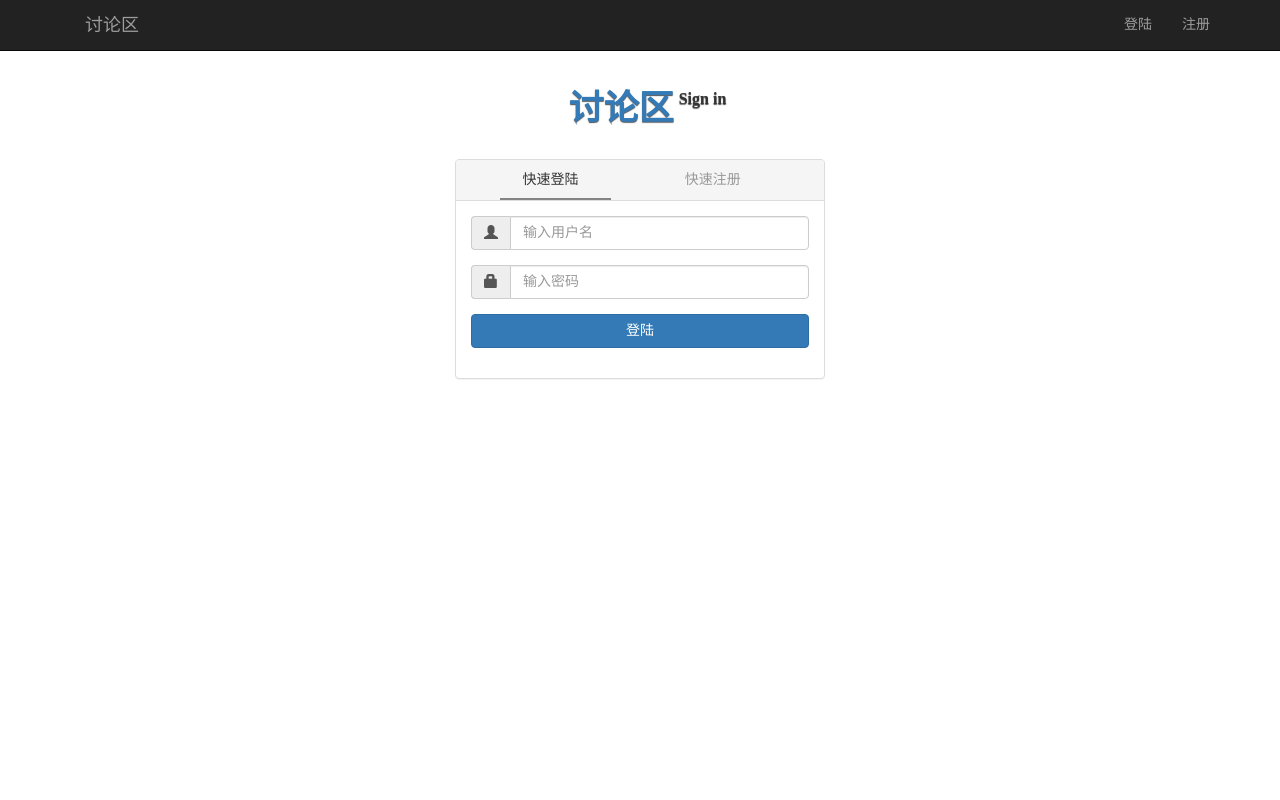
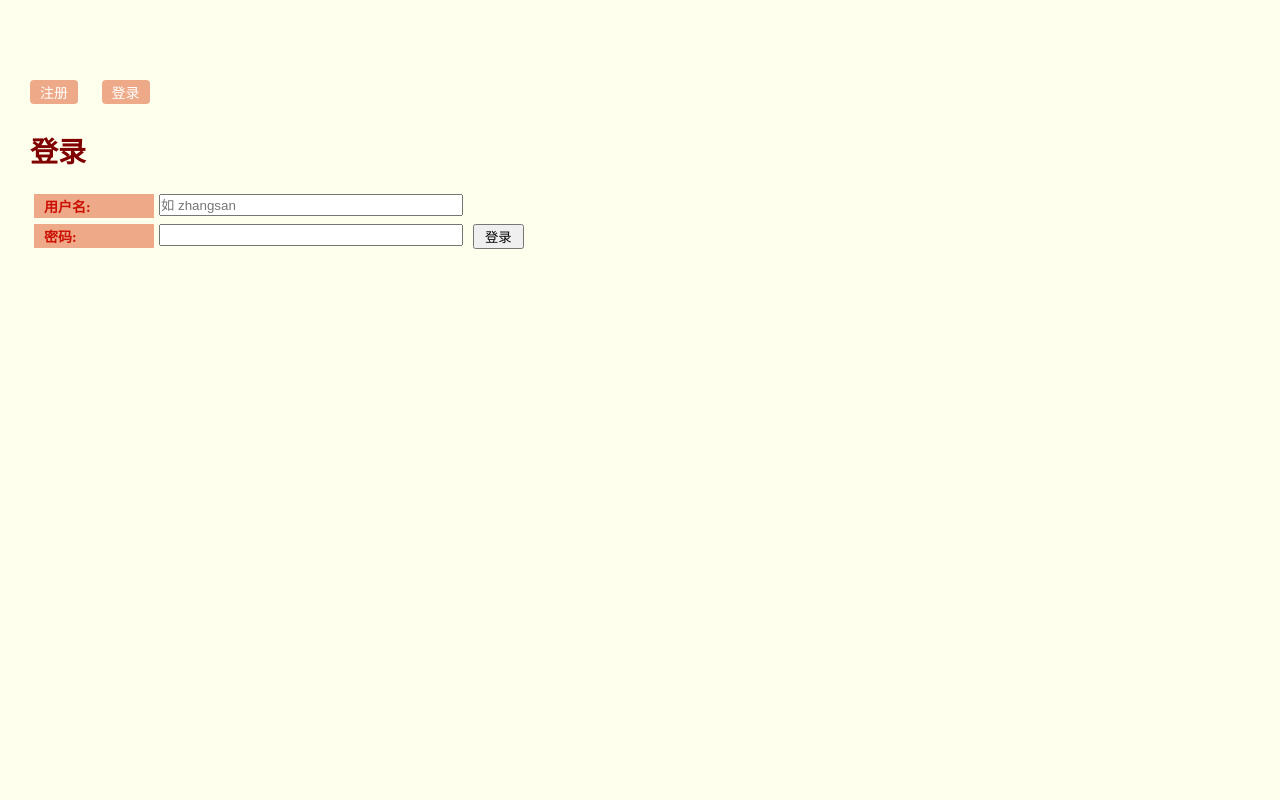
Before and after one commit to yisar/phptm, a PHP site: page /login.php in a window 1280 px wide. Run offline with PHP 8.4, Linux system fonts and the light colour scheme.

Commit message:
搞定登录

```diff
--- a/view/default/footer.php
+++ b/view/default/footer.php
@@ -6,7 +6,7 @@ $isLogin = userModel::isLogin(); ?>
 			<li><a href="./login.php">登陆</a></li>
 			<li><a href="./login.php?tab=2">注册</a></li>
 		<?php } else { ?>
-			<li class="hidden-xs curr-login">当前登陆：
+			<li class="hidden-xs curr-login">当前登录:
 				<?php echo $_SESSION['nickname']; ?>
 			</li>
 			<li><a href="./ucenter.php">个人中心</a></li>
--- a/view/default/login.php
+++ b/view/default/login.php
@@ -1,104 +1,118 @@
-<?php defined('ACC')||exit('ACC Denied'); ?>
 <!DOCTYPE html>
-<html lang="zh-cn">
+<html lang="zh">
+
 <head>
     <meta charset="UTF-8">
-    <meta name="viewport" content="initial-scale=1, maximum-scale=1, user-scalable=no, width=device-width" />
-    <title>登陆 - <?echo SITENAME;?></title>
-    <script src="http://cdn.bootcss.com/jquery/1.12.4/jquery.min.js"></script>
-    <link rel="stylesheet" href="http://cdn.bootcss.com/bootstrap/3.3.0/css/bootstrap.min.css">
-    <link rel="stylesheet" href="view/default/css/login.css">
+    <meta http-equiv="X-UA-Compatible" content="IE=edge">
+    <meta name="viewport" content="width=device-width, initial-scale=1.0">
+    <title>登录</title>
+    <link rel="stylesheet" href="view/default/style.css">
 </head>
+
 <body>
-<div class="container">
-    <div class="navbar navbar-inverse navbar-fixed-top">
-        <div class="navbar-inner">
-            <div class="container">
-                <div class="navbar-header">
-                    <a href="./" class="navbar-brand"><?php echo SITENAME;?></a>
-                    <button style="border:none" class="navbar-toggle" data-toggle="collapse" data-target="#userbar">
-                        <span class="glyphicon glyphicon-user" style="color:#fff"></span>
-                    </button>
-                </div>
-                <div id="userbar" class="navbar-collapse collapse">
-                    <ul class="navbar-nav nav navbar-right">
-                        <li><a href="./login.php">登陆</a></li>
-                        <li><a href="./login.php?tab=2">注册</a></li>
-                    </ul>
+    <style>
+        .tabmenu {
+            position: absolute;
+            top: 0;
+            margin: 0;
+        }
+
+        .tabmenu li {
+            display: inline-block;
+        }
+
+        .tabmenu li a {
+            display: block;
+            padding: 2px 10px;
+            margin: 10px;
+            background: #ea8;
+            color: #fff;
+            border-radius: 4px;
+            text-decoration: none;
+        }
+
+        .tablist {
+            position: relative;
+            margin: 50px auto;
+            width: 100%;
+        }
+
+        .tab_content {
+            position: absolute;
+            top: 50px;
+            width: 600px;
+            height: 300px;
+            padding: 10px;
+            background: #ffe;
+        }
+
+        /*使用css3(:target属性实现)，z-index控制元素层级*/
+        #register:target,
+        #login:target {
+            z-index: 1;
+        }
+
+        .editor {
+            width: auto;
+            justify-content: left;
+        }
+
+        .editor li:last-child {
+            height: auto;
+        }
+
+
+        main {
+            padding: 20px;
+        }
+    </style>
+    <main>
+        <div class="tablist">
+            <ul class="tabmenu">
+                <li><a href="#register">注册</a></li>
+                <li><a href="#login">登录</a></li>
+            </ul>
+            <div id="register" class="tab_content">
+                <h1>注册</h1>
+                <div class="editor">
+                    <form action="regAct.php" method="POST">
+                        <li>
+                            <h2>用户名:</h2>
+                            <input type="text" name="username" maxlength="30" placeholder="如 zhangsan">
+                        </li>
+                        <li>
+                            <h2>昵称:</h2>
+                            <input name="nickname" disabled placeholder="初始为无名氏">
+                            <input type="hidden" name="nickname" value="无名氏">
+                        </li>
+                        <li>
+                            <h2>密码:</h2>
+                            <input type="password" name="password" maxlength="30" placeholder="">
+                            <button>注册</button>
+                        </li>
+                    </form>
+
                 </div>
             </div>
-        </div>
-    </div>
-</div>
-<div class="container">
-    <h1><a href="./"><?echo SITENAME;?></a><sup>Sign in</sup></h1>
-    <div class="bar">
-        <div class="panel panel-default">
-            <div class="panel-heading">
-                <a href="javascript:void(0);" class="login-link active">快速登陆</a>
-                <a href="javascript:void(0);" class="reg-link">快速注册</a>
-            <div class="heading-line"></div>
-            </div>
-            <div class="panel-body">
-                <form class="login-form" action="loginAct.php" method="POST">
-                    <div class="form-group user">
-                        <div class="input-group">
-                            <span class="input-group-addon"><span class="glyphicon glyphicon-user"></span></span>
-                            <input name="username" type="text" class="form-control" placeholder="输入用户名" maxlength="16">
-                        </div>
-                    </div>
-
-                    <div class="form-group pwd">
-                        <div class="input-group">
-                            <span class="input-group-addon"><span class="glyphicon glyphicon-lock"></span></span>
-                            <input name="password" type="password" class="form-control" placeholder="输入密码" maxlength="16">
-                        </div>
-                    </div>
-
-                    <div class="form-group">
-                        <input type="submit" class="btn btn-primary btn-block" value="登陆">
-                    </div>
+        <div id="login" class="tab_content">
+            <h1>登录</h1>
+            <div class="editor">
+                <form action="loginAct.php" method="POST">
+                    <li>
+                        <h2>用户名:</h2>
+                        <input type="text" name="username" maxlength="30" placeholder="如 zhangsan">
+                    </li>
+                    <li>
+                        <h2>密码:</h2>
+                        <input type="password" name="password" maxlength="30" placeholder="">
+                        <button>登录</button>
+                    </li>
                 </form>
 
-                <form class="reg-form" action="regAct.php" method="POST" accept-charset="utf-8">
-                    <div class="form-group user">
-                        <div class="input-group">
-                            <span class="input-group-addon"><span class="glyphicon glyphicon-user"></span></span>
-                            <input name="username" type="text" class="form-control input-sm username" placeholder="设置用户名，5-16位，以字母开头" maxlength="16">
-                        </div>
-                    </div>
-
-                    <div class="form-group nname">
-                        <div class="input-group">
-                            <span class="input-group-addon"><span class="glyphicon glyphicon-heart"></span></span>
-                            <input type="text" class="form-control input-sm nickname" placeholder="设置昵称，2-10位，不填默认为：&quot;匿名&quot;" maxlength="10">
-                            <input type="hidden" name="nickname" value="匿名">
-                        </div>
-                    </div>
-
-                    <div class="form-group pwd">
-                        <div class="input-group">
-                            <span class="input-group-addon"><span class="glyphicon glyphicon-lock"></span></span>
-                            <input name="password" type="password" class="form-control input-sm password" placeholder="设置密码，5-16位" maxlength="16">
-                        </div>
-                    </div>
-
-                    <div class="form-group rpwd">
-                        <div class="input-group">
-                            <span class="input-group-addon"><span class="glyphicon glyphicon-ok-sign"></span></span>
-                            <input type="password" class="form-control input-sm repeat" placeholder="重复密码" maxlength="16">
-                        </div>
-                    </div>
-
-                    <div class="form-group">
-                        <input type="submit" class="btn btn-primary btn-block" value="确认信息并注册">
-                    </div>
-                </form>
             </div>
         </div>
-    </div>
-</div>
-<script src="http://cdn.bootcss.com/bootstrap/3.3.0/js/bootstrap.min.js"></script>
-<script src="view/default/js/login.js"></script>
+        </div>
+    </main>
 </body>
+
 </html>
```
Also changed, not shown: view/default/view1.php (deleted, +0 -101 lines), 1 other file.
